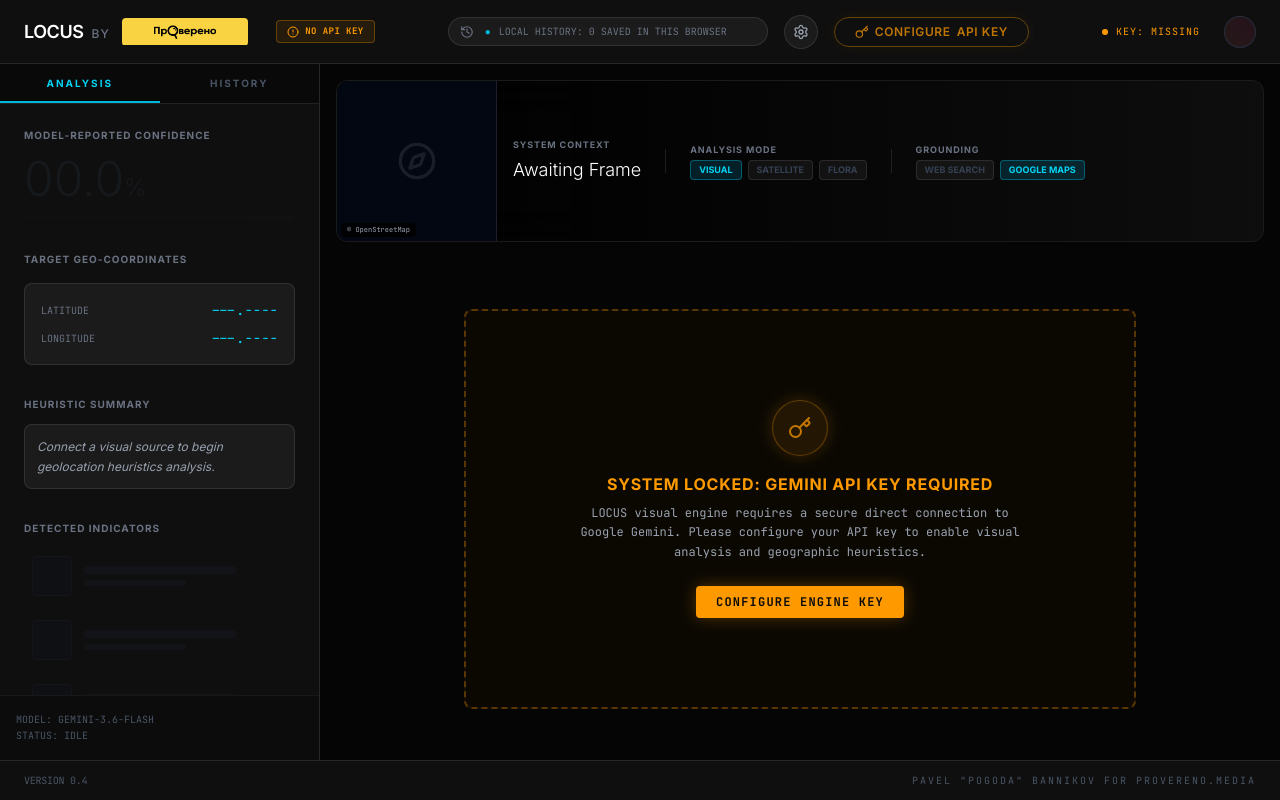
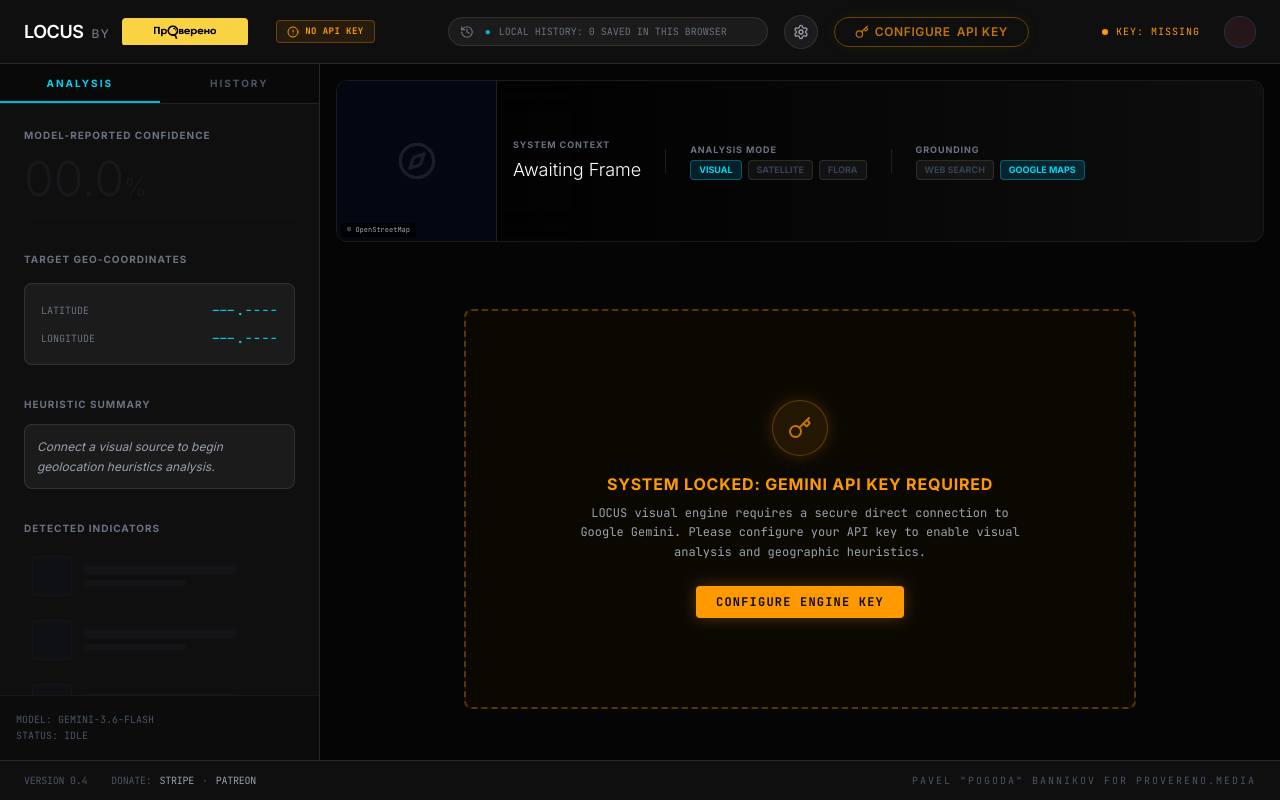
Before and after one commit to Provereno-Media/Locus-Geolocation-App, a React (Vite) app: page / in a window 1280 px wide. Built offline with nearby package versions, Linux system fonts and the light colour scheme.

Commit message:
feat(ui): donation links (Stripe, Patreon) in the footer
Co-Authored-By: Claude Opus 5.5 <noreply@anthropic.com>
Claude-Session: https://claude.ai/code/session_016i2wYyhKRUsm1xESvKryX8

```diff
--- a/src/App.tsx
+++ b/src/App.tsx
@@ -1399,8 +1399,14 @@ export default function App() {
 
       {/* Footer Status Bar */}
       <footer className="h-10 bg-[#0f0f0f] border-t border-white/10 px-3 md:px-6 flex items-center justify-between shrink-0">
-        <div className="flex gap-6 text-[10px] font-mono text-gray-600 uppercase tracking-tight">
+        <div className="flex items-center gap-4 md:gap-6 text-[10px] font-mono text-gray-600 uppercase tracking-tight">
           <span>VERSION 0.4</span>
+          <span className="flex items-center gap-2">
+            Donate:
+            <a href="https://buy.stripe.com/cN229pfEm1xj0I8fYY" target="_blank" rel="noopener noreferrer" className="text-gray-400 hover:text-cyan-400 transition-colors">Stripe</a>
+            <span>·</span>
+            <a href="https://www.patreon.com/c/provereno" target="_blank" rel="noopener noreferrer" className="text-gray-400 hover:text-cyan-400 transition-colors">Patreon</a>
+          </span>
         </div>
         <div className="text-[10px] text-gray-600 font-mono uppercase tracking-[0.2em] hidden sm:block">
           Pavel "Pogoda" Bannikov for Provereno.Media
```
